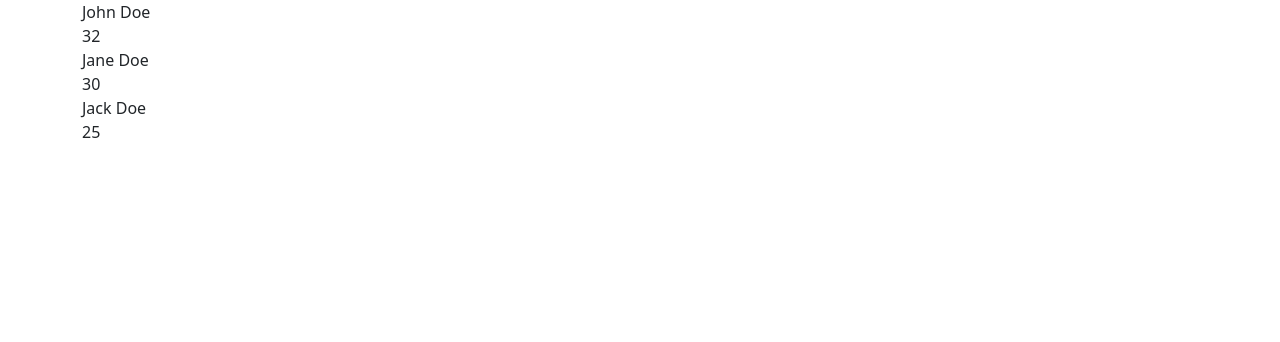
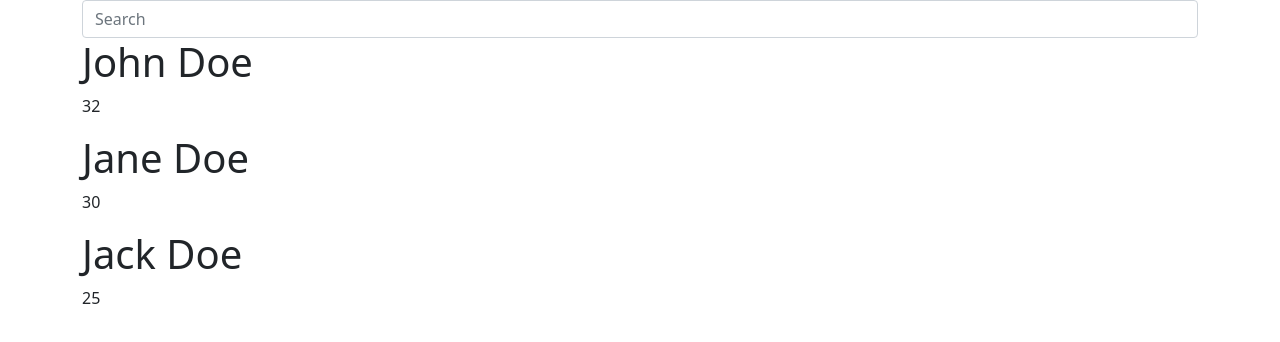
Before and after one commit to jsidd06/Cloud_Project, a React (Create React App) app in the folder fronted/: page / in a window 1280 px wide. Shown: the top 342 px of the page. Built offline with nearby package versions, Linux system fonts and the light colour scheme.

Commit message:
add new method

```diff
--- a/fronted/src/views/Home/Home.jsx
+++ b/fronted/src/views/Home/Home.jsx
@@ -1,16 +1,24 @@
 import React from 'react'
-import { Container } from 'reactstrap'
+import { useState } from 'react'
+import { Container, Input } from 'reactstrap'
 import data from '../../Components/data/Data'
 function Home() {
-
+  const [search, setSearch] = useState("")
   return (
     <Container>
-      {data.map((user,index) => (
-        <>
-          <div key={index}>{user.name}</div>
-          <div>{user.age}</div>
-        </>
-      ))}
+      <Input
+        placeholder="Search"
+        type="text"
+        onChange={(event) => console.log(setSearch(event.target.value))}
+      />
+
+      {data.map((item, index) =>  { return (
+        <div key={index}>
+          <h1>{item.name}</h1>
+          <p>{item.age}</p>
+        </div>
+      )
+      })}
     </Container>
   )
 }
```
